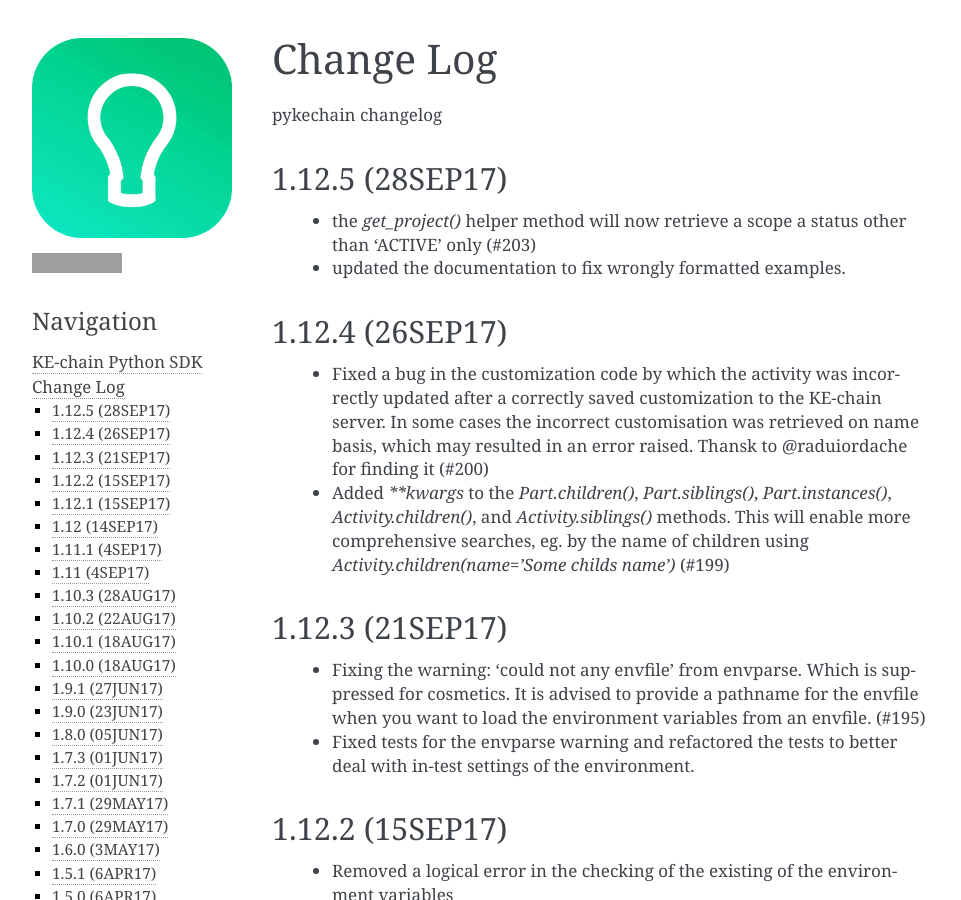
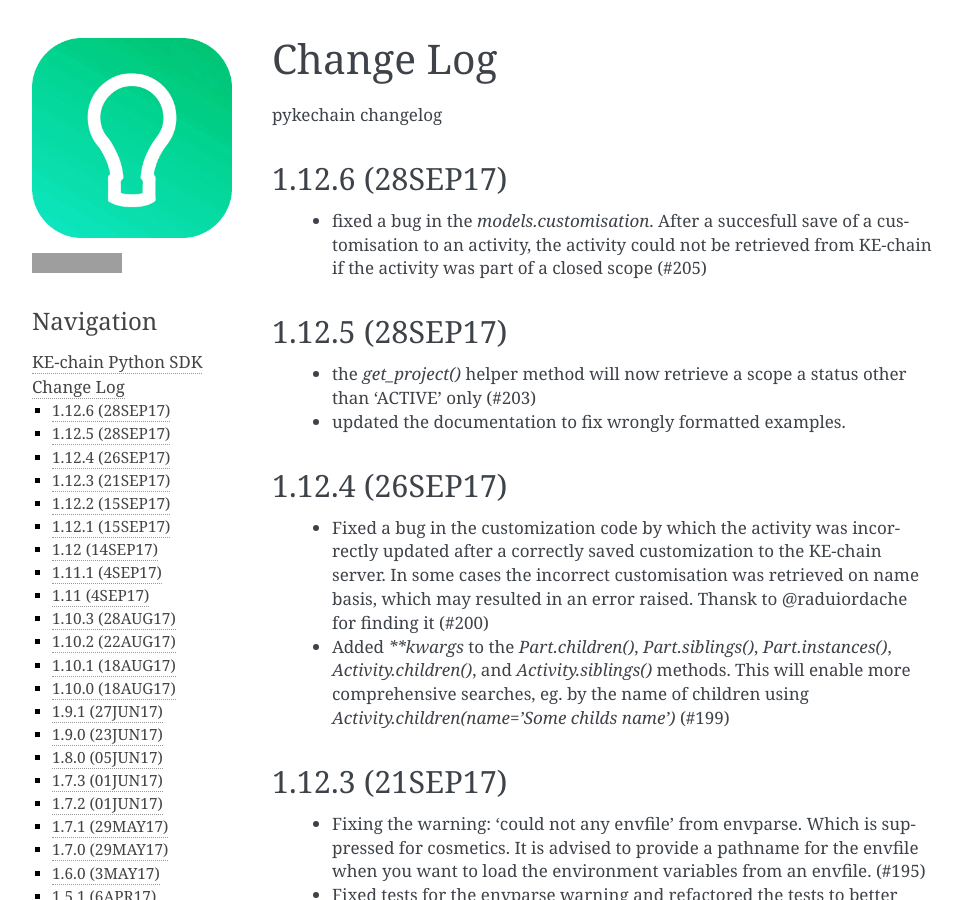
Before and after one commit to KE-works/pykechain, a Sphinx documentation site: the page built from docs/changelog.rst, in a window 1280 px wide and 900 px high. Shown: the whole window, without its empty margins (148-1109 px from the left). Built offline with Sphinx 7.4.7, drawn with Linux system fonts in a browser that asks for light colours; some of the changed text lies outside the part shown; grey boxes are pictures that could not be loaded.

Commit message:
#205 fixed bug on retrieval of activity from closed scope in customisation

```diff
--- a/CHANGELOG.rst
+++ b/CHANGELOG.rst
@@ -2,6 +2,10 @@ Change Log
 ==========
 
 pykechain changelog
+
+1.12.6 (28SEP17)
+----------------
+ * fixed a bug in the `models.customisation`. After a succesfull save of a customisation to an activity, the activity could not be retrieved from KE-chain if the activity was part of a closed scope (#205)
 
 1.12.5 (28SEP17)
 ----------------
--- a/docs/conf.py
+++ b/docs/conf.py
@@ -53,7 +53,7 @@ master_doc = 'index'
 # General information about the project.
 project = about.description
 author = about.author
-copyright = '2016, {}'.format(author)
+copyright = '2017, {}'.format(author)
 
 # The version info for the project you're documenting, acts as replacement for
 # |version| and |release|, also used in various other places throughout the
--- a/pykechain/__about__.py
+++ b/pykechain/__about__.py
@@ -2,7 +2,7 @@
 name = 'pykechain'
 description = 'KE-chain Python SDK'
 
-version = '1.12.5'
+version = '1.12.6'
 
 author = 'KE-works BV'
 email = 'support+pykechain@ke-works.com'
```
Also changed, not shown: 10 other files.
